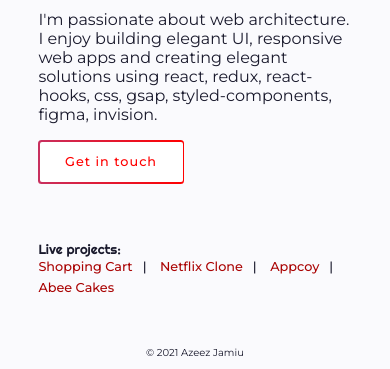
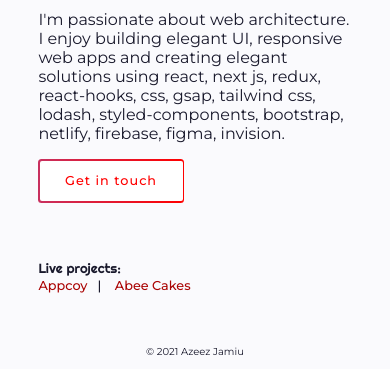
Before and after one commit to Jhaameehu/portfolio-webpage, a plain HTML site: page index.html in a window 390 px wide. Shown: the part 511-880 px from the top of the page. Drawn offline with Linux system fonts and the light colour scheme.

Commit message:
reduced the size of image and adjusted about section

```diff
--- a/index.html
+++ b/index.html
@@ -50,8 +50,8 @@
           <div class="">
 
           <p class="desc">I'm passionate about web architecture. I enjoy building elegant UI,
-              responsive web apps and creating elegant solutions using react, redux, react-hooks,
-              css, gsap, styled-components, figma, invision. </p>
+              responsive web apps and creating elegant solutions using react, next js, redux, react-hooks,
+              css, gsap, tailwind css, lodash, styled-components, bootstrap, netlify, firebase, figma, invision. </p>
           </div>
               <button class="email" onclick="location.href='mailto:jamiuazeez49@gmail.com';"><span>Get in touch</span></button>
 
@@ -62,8 +62,8 @@
           <div class="projects">
               <p class="sitename">Live projects:<span></span></p>
               <ul>
-                  <li ><a href="https://shoppingcarrt.netlify.app" target="_blank" title="Shopping Cart">Shopping Cart</a><span>|</span></li>
-                  <li><a href="https://netflixclonne.netlify.app" target="_blank" title="Netflix">Netflix Clone</a><span>|</span></li>
+                  <!-- <li ><a href="https://shoppingcarrt.netlify.app" target="_blank" title="Shopping Cart">Shopping Cart</a><span>|</span></li> -->
+                  <!-- <li><a href="https://netflixclonne.netlify.app" target="_blank" title="Netflix">Netflix Clone</a><span>|</span></li> -->
                   <li><a href="https://appcoy.netlify.app" target="_blank" title="Appcoy">Appcoy</a><span>|</span></li>
                   <li><a href="https://abeecakesnut.netlify.app" target="_blank" title="Appcoy">Abee Cakes</a></li>
               </ul>
--- a/style.css
+++ b/style.css
@@ -9,6 +9,8 @@
 body {
     margin: 0;
     height: 100%;
+    width: 100%;
+
     min-height: 100%;
     overflow-x: hidden;
     line-height: 1.5;
@@ -18,7 +20,7 @@ body {
 }
 
 @media (max-width: 991px) {
-    .title{
+    .title {
         display: none;
     }
 }
@@ -72,13 +74,14 @@ body {
 .projects {
     font: 400 62.5% "Montserrat", sans-serif;
 }
+
 .projects ul {
     list-style-type: none;
     margin: 0;
     padding: 0;
 }
 
-.projects ul li{
+.projects ul li {
     display: inline;
     line-height: 1.6;
     margin-right: 0.85em;
@@ -90,9 +93,11 @@ body {
 .projects ul li span {
     margin-left: 10px;
 }
-.projects li a{
+
+.projects li a {
     color: #aa0404;
 }
+
 .projects li a:hover {
     color: #f00;
     transform: scale(0.95);
@@ -190,6 +195,7 @@ transition: all ease 0.3s;
         flex-direction: column;
     }
 }
+
 .sidebar {
     padding-right: 50px;
 }
@@ -213,6 +219,7 @@ transition: all ease 0.3s;
     .content .main {
         float: left;
     }
+
     .title h1 span {
         left: -0.03em;
         top: -0.5em;
@@ -224,8 +231,9 @@ transition: all ease 0.3s;
         padding-top: 30px;
         order: 0;
     }
+
     .content .about {
-        width: 60%;
+        width: 500px;
     }
 }
 
@@ -234,6 +242,7 @@ transition: all ease 0.3s;
         width: 100%;
     }
 }
+
 .content .about .sitename {
     font-family: "Righteous", sans-serif;
     margin: auto;
@@ -256,8 +265,7 @@ transition: all ease 0.3s;
     transform: scale(0.95);
 }
 
-.c
-.content .about .desc {
+.c .content .about .desc {
     list-style-type: none;
     padding: 0;
     margin-bottom: 1.5em;
@@ -412,7 +420,7 @@ button:hover .arrowPacman-clip {
     display: flex;
     justify-content: center;
     align-items: center;
-    flex-direction:row;
+    flex-direction: row;
 }
 
 .avater .circle {
@@ -426,7 +434,7 @@ button:hover .arrowPacman-clip {
     border-radius: 50%;
 }
 
-.avater .circle > .circle{
+.avater .circle>.circle {
     display: flex;
     justify-content: center;
     align-items: center;
@@ -437,7 +445,7 @@ button:hover .arrowPacman-clip {
     border-radius: 50%;
 }
 
-.avater .circle > .circle > img{
+.avater .circle>.circle>img {
     display: flex;
     justify-content: center;
     align-items: center;
@@ -453,11 +461,13 @@ button:hover .arrowPacman-clip {
         width: 240px;
         height: 240px;
     }
+
     .avater .circle>.circle {
         width: 190px;
         height: 190px;
     }
-    .avater .circle > .circle > img {
+
+    .avater .circle>.circle>img {
         width: 140px;
         height: 140px;
 
```
Also changed, not shown: images/jamiu1.jpg. Lines whose indentation alone changed are shown as unchanged.
